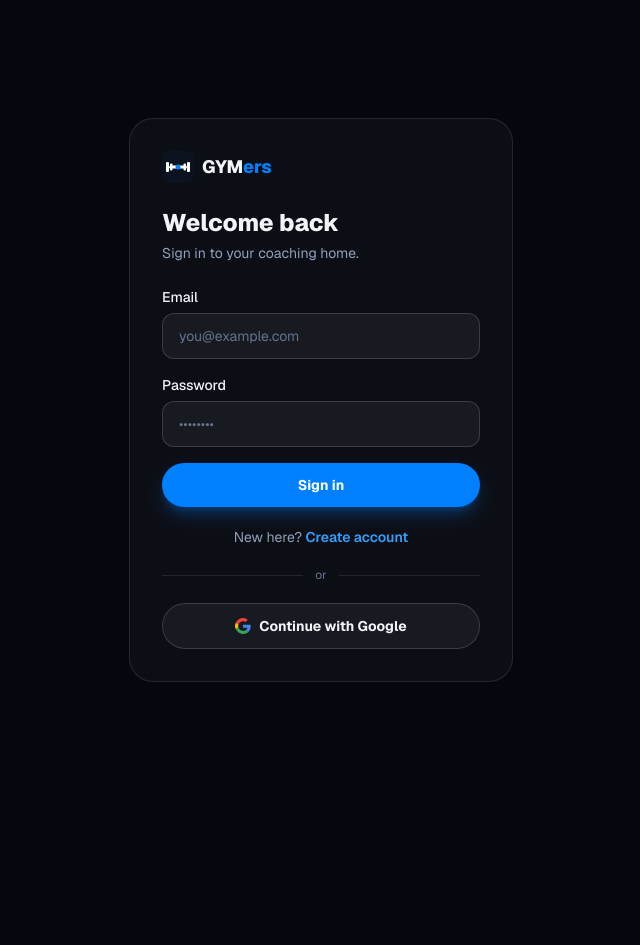
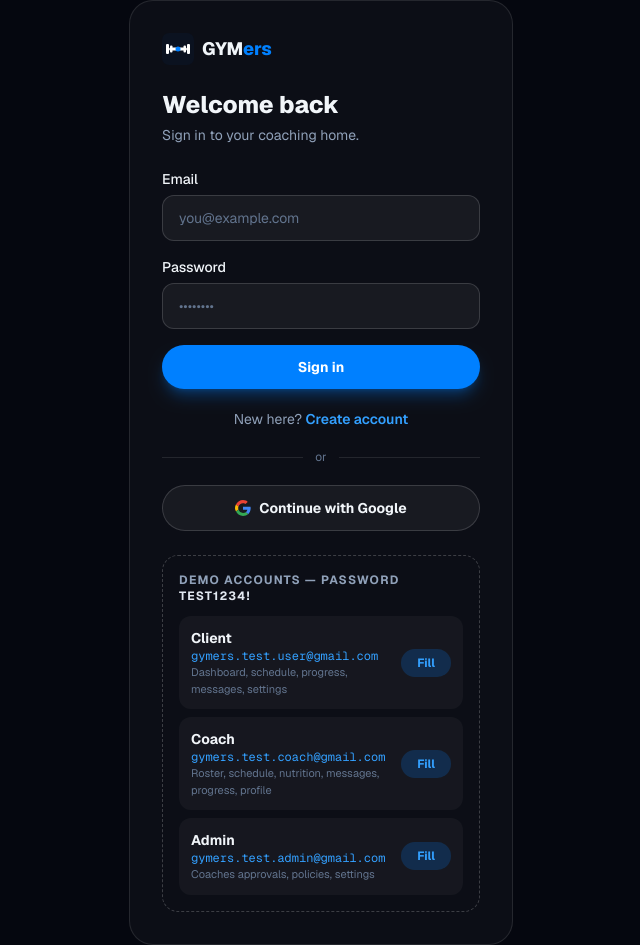
Before and after one commit to husseinzahran7/fitnestore-web, a Next.js app: page /login in a window 1280 px wide. Shown: the whole page, without its empty margins (319-959 px from the left). Before the commit the page ends 800 px from the top, so only its background shows below. Built offline with nearby package versions, Linux system fonts and the light colour scheme.

Commit message:
Demo accounts panel on login (fill + copy per role)

```diff
--- a/src/app/login/page.tsx
+++ b/src/app/login/page.tsx
@@ -3,6 +3,7 @@
 import { useActionState } from "react";
 import Link from "next/link";
 import GoogleButton from "@/components/google-button";
+import DemoLogins from "@/components/demo-logins";
 import { login, type AuthState } from "./actions";
 
 const initial: AuthState = {};
@@ -85,6 +86,8 @@ export default function LoginPage() {
           <span className="h-px flex-1 bg-white/10" />
         </div>
         <GoogleButton label="Continue with Google" />
+
+        <DemoLogins />
       </div>
     </div>
   );
--- /dev/null
+++ b/src/components/demo-logins.tsx
@@ -0,0 +1,85 @@
+"use client";
+
+import { useState } from "react";
+
+const ACCOUNTS = [
+  {
+    role: "Client",
+    email: "gymers.test.user@gmail.com",
+    goes: "Dashboard, schedule, progress, messages, settings",
+  },
+  {
+    role: "Coach",
+    email: "gymers.test.coach@gmail.com",
+    goes: "Roster, schedule, nutrition, messages, progress, profile",
+  },
+  {
+    role: "Admin",
+    email: "gymers.test.admin@gmail.com",
+    goes: "Coaches approvals, policies, settings",
+  },
+];
+
+const PASSWORD = "Test1234!";
+
+export default function DemoLogins() {
+  const [copied, setCopied] = useState<string | null>(null);
+
+  const fill = (email: string) => {
+    const emailEl = document.getElementById("email") as HTMLInputElement | null;
+    const passEl = document.getElementById("password") as HTMLInputElement | null;
+    if (emailEl) emailEl.value = email;
+    if (passEl) passEl.value = PASSWORD;
+    setCopied(null);
+  };
+
+  const copy = async (text: string) => {
+    try {
+      await navigator.clipboard.writeText(text);
+      setCopied(text);
+    } catch {
+      setCopied(null);
+    }
+  };
+
+  return (
+    <div className="mt-6 rounded-2xl border border-dashed border-white/20 p-4">
+      <p className="text-xs font-bold uppercase tracking-widest text-slate-400">
+        Demo accounts — password <span className="text-slate-200">{PASSWORD}</span>
+      </p>
+      <div className="mt-3 space-y-2">
+        {ACCOUNTS.map((a) => (
+          <div
+            key={a.role}
+            className="flex flex-wrap items-center gap-2 rounded-xl bg-white/[0.04] p-3"
+          >
+            <div className="min-w-0 flex-1">
+              <div className="text-sm font-bold">{a.role}</div>
+              <button
+                type="button"
+                onClick={() => copy(a.email)}
+                title="Copy email"
+                className="block max-w-full truncate font-mono text-xs text-brand-400 hover:text-brand-500"
+              >
+                {a.email}
+              </button>
+              <div className="text-[11px] text-slate-500">{a.goes}</div>
+            </div>
+            <button
+              type="button"
+              onClick={() => fill(a.email)}
+              className="shrink-0 rounded-full bg-brand-500/20 px-4 py-1.5 text-xs font-bold text-brand-400 transition-colors hover:bg-brand-500/30"
+            >
+              Fill
+            </button>
+          </div>
+        ))}
+      </div>
+      {copied && (
+        <p role="status" className="mt-2 text-xs text-green-400">
+          Copied.
+        </p>
+      )}
+    </div>
+  );
+}
```
